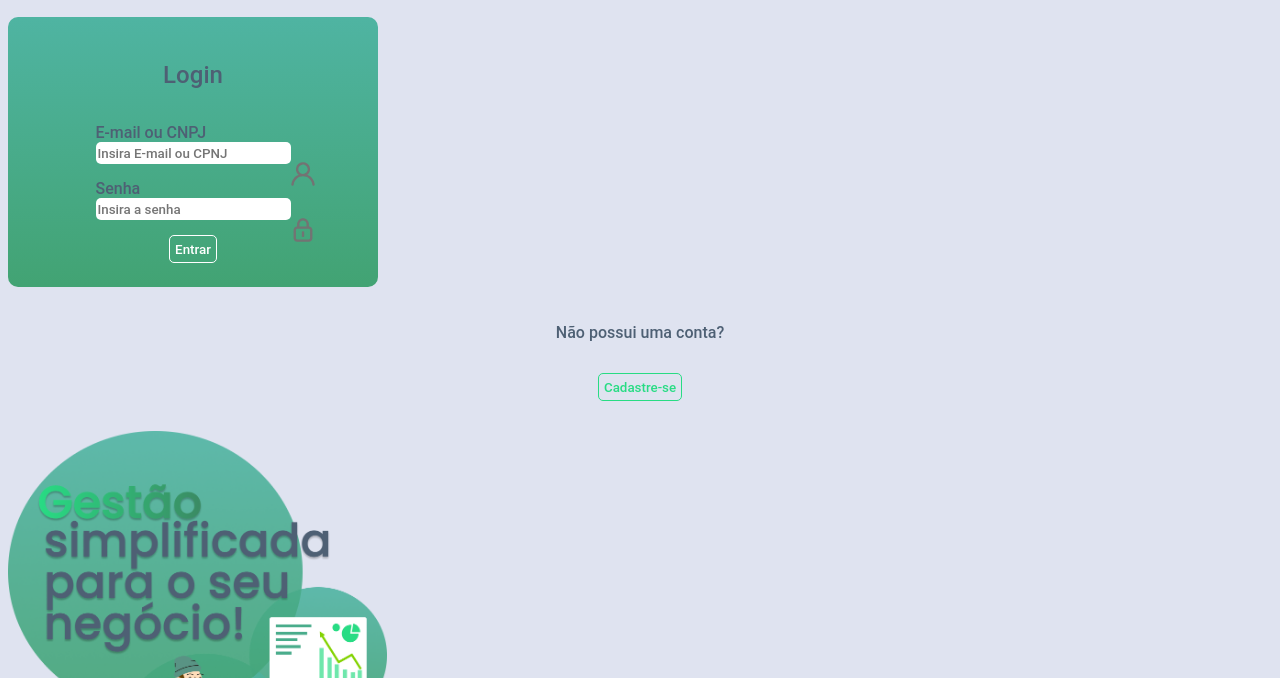
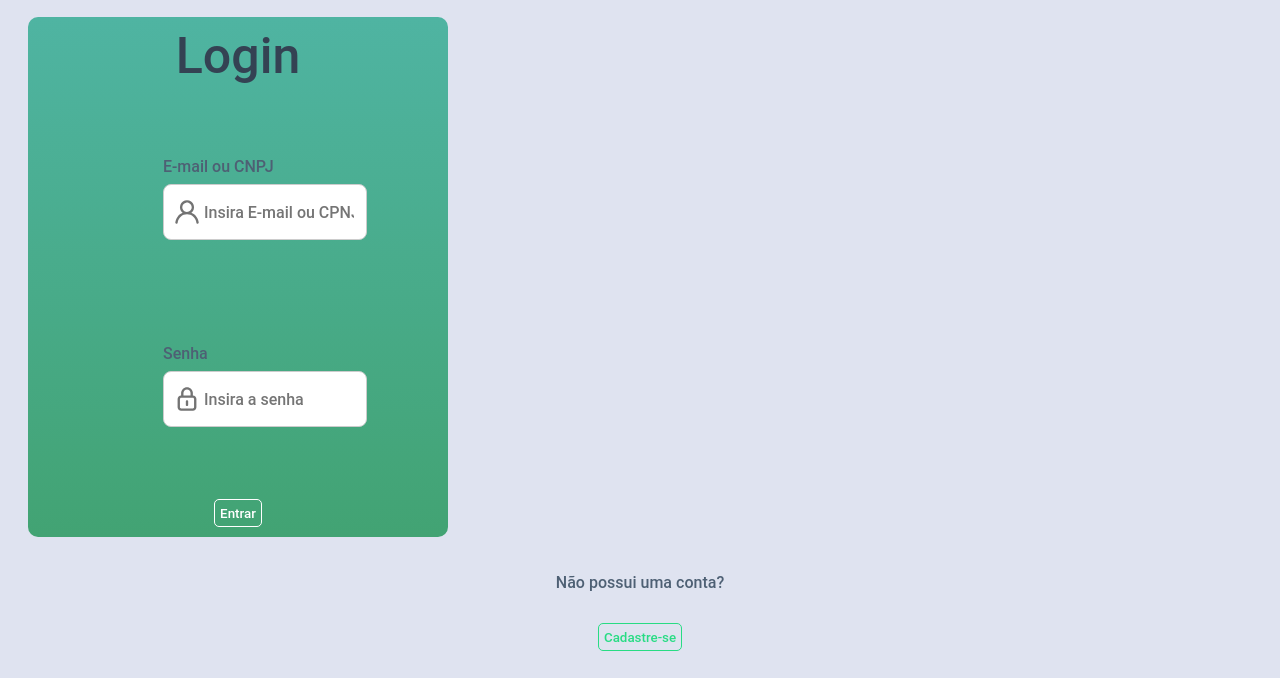
Before and after one commit to EmilySouza22/StockLog, a plain HTML site: page src/pages/Login/index.html in a window 1280 px wide. Shown: the part 95-773 px from the top of the page. Drawn offline with Linux system fonts and the light colour scheme.

Commit message:
WIP: Atualizando icons

```diff
--- a/src/pages/Login/index.html
+++ b/src/pages/Login/index.html
@@ -19,30 +19,28 @@
     </nav>
 
 
-    <section id = "login">
-        <h2>Login</h2>
+   <section id="login">
+    <h1>Login</h1>
 
-        <div class = "containerInput">
-            <label for = "" >E-mail ou CNPJ</label>
-            <div id = "inputIcon">
-                <input type="text" id="inpLogNome" placeholder="Insira E-mail ou CPNJ">
-                <img id = "user" src = "../../assets/imgs/login/icon/user.svg" alt="Ícone de Usuário"> </img>
-        </div>
-        </div>
+  <div class="containerInput">
+    <label for="inpLogNome">E-mail ou CNPJ</label>
+    <div class="inputIcon">
+      <input type="text" id="inpLogNome" placeholder="Insira E-mail ou CPNJ" />
+      <img src="../../assets/imgs/login/icon/user.svg" alt="Ícone de Usuário" class="icon" />
+    </div>
+  </div>
 
-        <div class = "containerInput">
-            <label for = "" >Senha</label>
-            <div id = "inputIcon">
-                <input type="password" id="inpLogSenha" placeholder="Insira a senha" >
-                <img id = "lock" src = "../../assets/imgs/login/icon/cadeado.svg" alt="Ícone de Senha"> </img>
-        </div>
-        </div>
+  <div class="containerInput">
+    <label for="inpLogSenha">Senha</label>
+    <div class="inputIcon">
+      <input type="password" id="inpLogSenha" placeholder="Insira a senha" />
+      <img src="../../assets/imgs/login/icon/cadeado.svg" alt="Ícone de Senha" class="icon" />
 
-        <button id = "entrar" onclick = "login()">Entrar</button>
+    </div>
+  </div>
 
-
-
-    </section>
+  <button id="entrar" onclick="login()">Entrar</button>
+</section>
 
 
     <section id = "cadastro">
--- a/src/pages/Login/style.css
+++ b/src/pages/Login/style.css
@@ -31,52 +31,59 @@ body{
 
 /* LOGIN */
 
-#login{
+#login {
   display: flex;
   flex-direction: column;
   justify-content: center;
   align-items: center;
-    gap: 15px;
+  gap: 40px;
   border: none;
   border-radius: 10px;
-    background: linear-gradient( #4FB4A2, #42A373);
+  background: linear-gradient(#4FB4A2, #42A373);
   padding: 10px;
   color: #4E6074;
-    margin: 20px 0 20px 0;
-    width: 350px;
-    min-height: 250px;
+  margin: 20px;
+  width: 400px;
+  height: 500px;
 }
 
-#containerInput{
+#login h1 {
+  text-align: center;
+  color: #344253;
+  font-size: 50px;
+  margin: 0;
+}
+
+.containerInput {
+    width: 100%;
     display: flex;
     flex-direction: column;
     align-items: center;
     justify-content: center;
-    width: 100%;
-    height: 100%;
+    gap: 8px;
 }
 
-/*User*/
-
-#InpLogName{
+.inputIcon {
   position: relative;
   width: 100%;
 }
 
-#user{
+.inputIcon input {
+    width: 100%;
+    padding: 12px 12px 12px 40px;
+    border: 1px solid #ccc;
+    border-radius: 8px;
+    font-size: 16px;
+}
+
+.icon {
   position: absolute;
+  top: 50%;
+  left: 12px;
+  transform: translateY(-50%);
   width: 24px;
   height: 24px;
-    margin-top: 20px;
-}
-
-/*Icon senha*/
-
-#lock{
-    position: absolute;
-    width: 24px;
-    height: 24px;
-    margin-top: 20px;
+  pointer-events: none;
 }
 
 /*CADASTRO*/
@@ -105,13 +112,17 @@ body{
 /* INPUTS */
 
 .containerInput{
-    display:flex;
+    display: flex;
     flex-direction: column;
+    align-items: flex-start;
+    justify-content: center;
+    width: 150px;
+    height: 150px;
 }
 
 input{
     border-radius: 5px;
-    height: 20px;
+    height: 30px;
     outline: 0;
     border: 1px
 }
```
Lines whose indentation alone changed are shown as unchanged.
